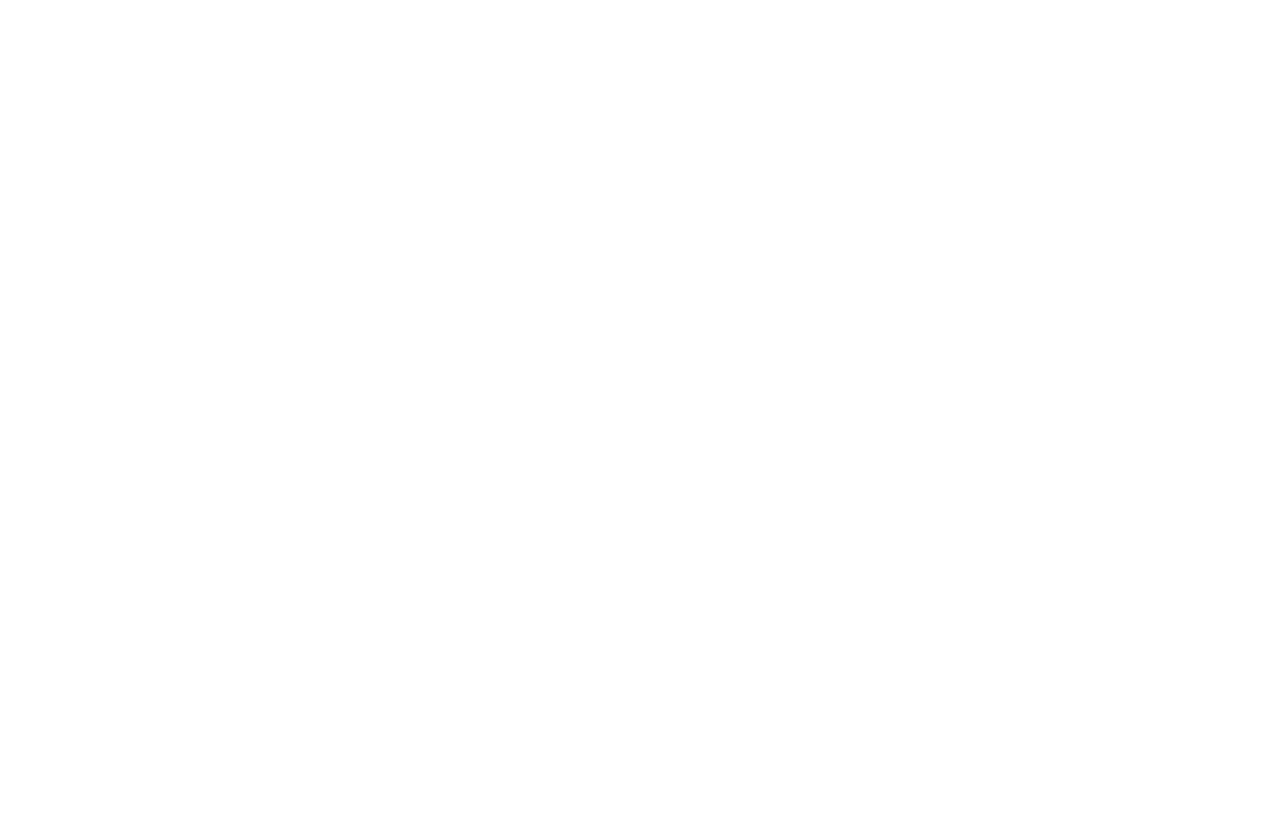
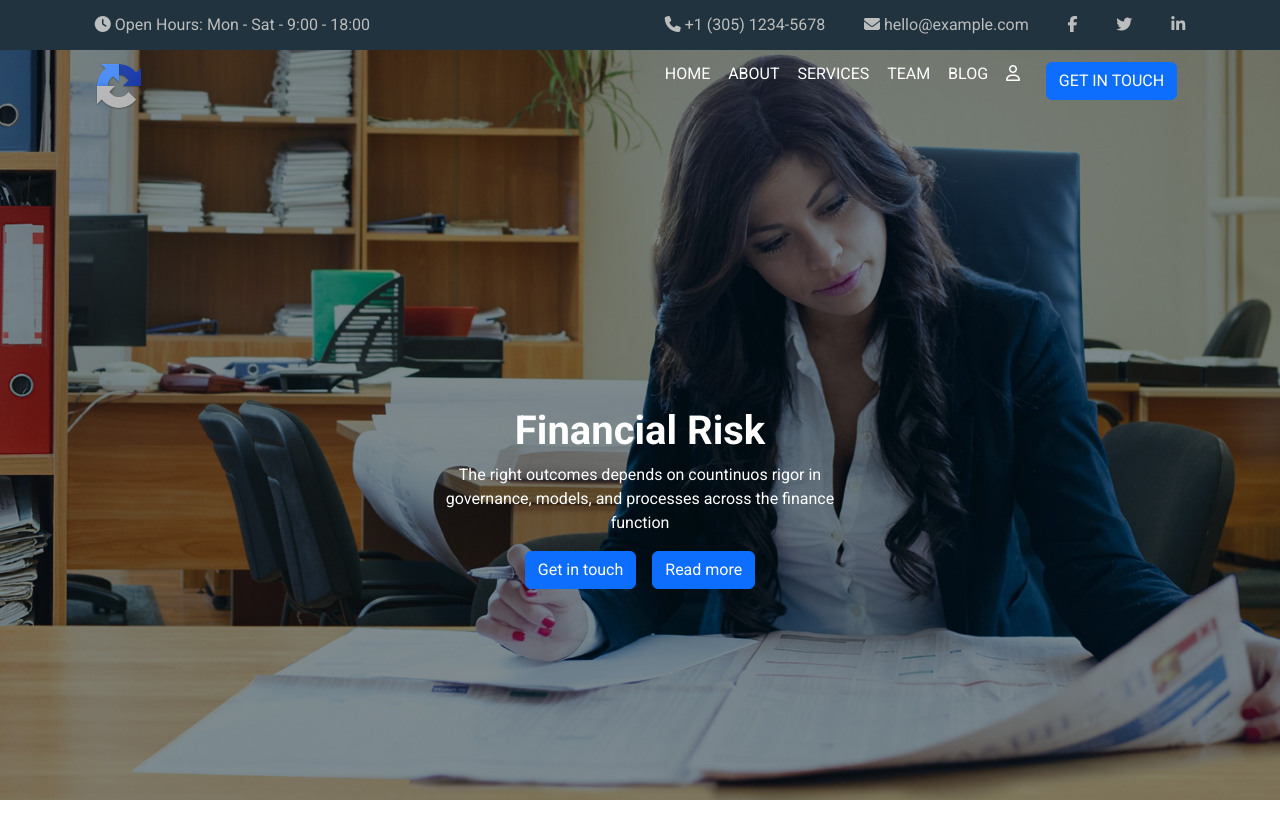
Before and after one commit to bronzo97/proj-html-vuejs, a Vue app: page / in a window 1280 px wide. Shown: the top 838 px of the page. Before the commit the page ends 800 px from the top, so only its background shows below. Built offline with nearby package versions, Linux system fonts and the light colour scheme.

Commit message:
header basic style done

```diff
--- a/src/components/TheHeader.vue
+++ b/src/components/TheHeader.vue
@@ -1,17 +1,100 @@
 <template>
     <div>
+        <div class="header-bg">
+            <div class="container">
+                <div class="row">
+                    <div class="col">
+                        <ul class="list-unstyled">
+                            <li><i class="fa-solid fa-clock"></i> Open Hours: Mon - Sat - 9:00 - 18:00</li>
+                        </ul>
+                    </div>
+                    <div class="col">
+                        <ul class="d-flex justify-content-between list-unstyled">
+                            <li><i class="fa-solid fa-phone"></i> +1 (305) 1234-5678</li>
+                            <li><i class="fa-solid fa-envelope"></i> hello@example.com</li>
+                            <li><i class="fa-brands fa-facebook-f"></i></li>
+                            <li><i class="fa-brands fa-twitter"></i></li>
+                            <li><i class="fa-brands fa-linkedin-in"></i></li>
+                        </ul>
+                    </div>
+                </div>
+            </div>
+        </div>
+        <div class="jumbotron">
+            <div class="container h-100">
+                <div class="row">
+                    <div class="col">
+                        <ul class="list-unstyled">
+                            <li>
+                                <img src="../../public/images/logo_48.png" alt="">
+                            </li>
+                        </ul>
+                    </div>
+                    <div class="col">
+                        <ul class="list-unstyled d-flex justify-content-between">
+                            <li>Home</li>
+                            <li>About</li>
+                            <li>Services</li>
+                            <li>Team</li>
+                            <li>Blog</li>
+                            <li><i class="fa-regular fa-user"></i></li>
+                            <li>
+                                <div class="btn btn-primary">Get in touch</div>
+                            </li>
+                        </ul>
+                    </div>
+                </div>
+                <div class="row text-center justify-content-center h-100 align-items-center">
+                    <div class="col col-5">
+                        <h1><strong>Financial Risk</strong></h1>
+                        <p>The right outcomes depends on countinuos rigor in governance, models, and processes across the finance function</p>
+                        <div class="btn btn-primary">Get in touch</div>
+                        <div class="btn btn-primary">Read more</div>
 
+                    </div>
+                </div>
+            </div>
+        </div>
     </div>
 </template>
 
 <script>
     export default {
         name: 'TheHeader',
+        data() {
+            return {
 
-}
+                }
+            }
+        }
+
+
 
 </script>
 
-<style scoped>
+<style lang="scss" scoped>
+    .header-bg {
+        background-color: #21333E;
+        color: #bcbdbd;
+    }
+    ul {
+        margin: 0;
+        padding: 0.8rem;
+    }
 
+    .jumbotron {
+        color: #fff;
+        background-image: url("../../public/images/bg-2.jpg");
+        background-size: cover;
+        height: calc(100vh - 50px);
+
+        li {
+            text-transform: uppercase;
+        }
+
+        .btn {
+            margin: 0 .5rem;
+        }
+
+    }
 </style>
```
